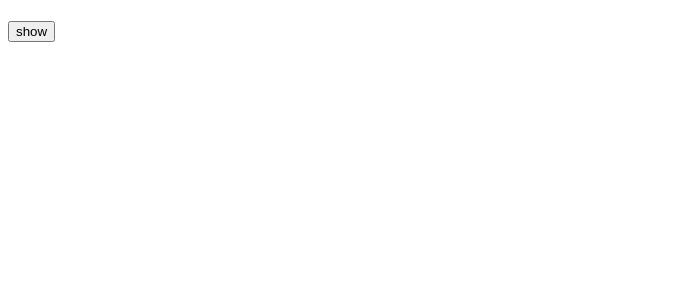
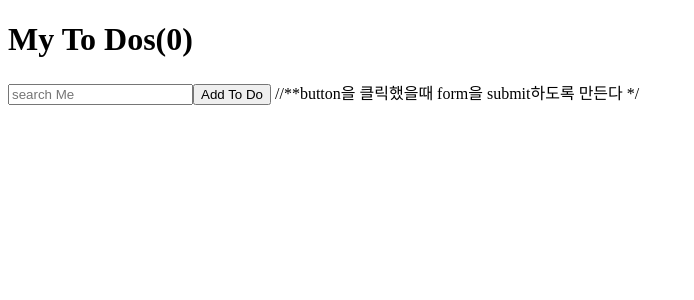
Before and after one commit to soyoung931014/Movie_Web_Service_React_basic, a React (Create React App) app: page / in a window 1280 px wide. Shown: the top 300 px of the page, without its empty margins (0-694 px from the left). Built offline with nearby package versions, Linux system fonts and the light colour scheme.

Commit message:
title:PRACTICE MOVIE APP 7.0

```diff
--- a/src/App.js
+++ b/src/App.js
@@ -1,46 +1,38 @@
-//**  Hello 컴포넌트가 등장할때마다 useEffect가 작동되는이유: hello 컴포넌트를 hide할때
-//** 말그대로 그 컴포넌트를 스크린에서 지워주고 있다. 그러고는 다시 보여줄때는 이것console.log도 다시 작동한다.
-//** 🌸cleanup function: 그냥 일반 함수인데 나의 컴포넌트가 destroy될 떄 뭔가 할 수 있도록 해주는것
-//** 예를 들어 누군가는 컴포넌트가 없어질 때 어떤 분석 결과를 보내고 싶어할 수도 있어. 그럴떄 사용한다.
-//** 중요한건 이걸로 컴포넌트가 언제 create됐는지, 언제 destroy됐는지 알 수 있다.
-
-//** useEffect는 언제 코드를 실행할지 알려준다. 1. 처음에 2. 무언가 변화할때 3.컴포넌트가 파괴될떄  */
 
 import React from 'react'
 import {useState, useEffect} from 'react'
-import Button from './Button'
 
-function Hello () {
-  // useEffect(() =>{
-  //   console.log('created');
-  //   return () => console.log('destroyed'); //**cleanup function */
-  // },[])
 
-  //**case1 */
-  // useEffect(function () {
-  //   console.log('hi');
-  //   return function () {
-  //     console.log('bye')
-  //   }
-  // }, [])
 
-  //**case2 */
-  useEffect(() => {
-    console.log('hi');
-    return () => console.log('bye')
-  },[])
 
-  return <h1>Hello</h1>
-}
 
 function App() {
-  const [showing, setShowing] = useState(false);
-  const onClick = () => setShowing((prev) => !prev)
+  const [toDo, setToDo] = useState("");
+  const [toDos, setToDos] = useState([]);
+  const onChange = (event) => setToDo(event.target.value);
+  const onSubmit = (event) => {
+    event.preventDefault();
+    if(toDo === "") {
+      return; // 함수를 작동시키지 않는다.
+    }
+    setToDos((currentArray) => [toDo, ...currentArray])
+    setToDo("")
+  }
+  console.log(toDos) // console.log도 어디에 찍히느냐에 따라 다르다. onSubmit함수에 있는거와 다르다.
+
+
 
   return (
     <div>
-      <h1>{showing ? <Hello /> : null}</h1>
-      <button onClick={onClick}>{showing ? "hide" : "show"}</button>
+      <h1>My To Dos({toDos.length})</h1>
+     <form onSubmit={onSubmit}>
+     <input
+     onChange={onChange}
+     value={toDo}
+     type='text'
+     placeholder='search Me'></input>
+     <button>Add To Do</button> //**button을 클릭했을때 form을 submit하도록 만든다 */
+     </form>
     </div>
   )
 }
```
